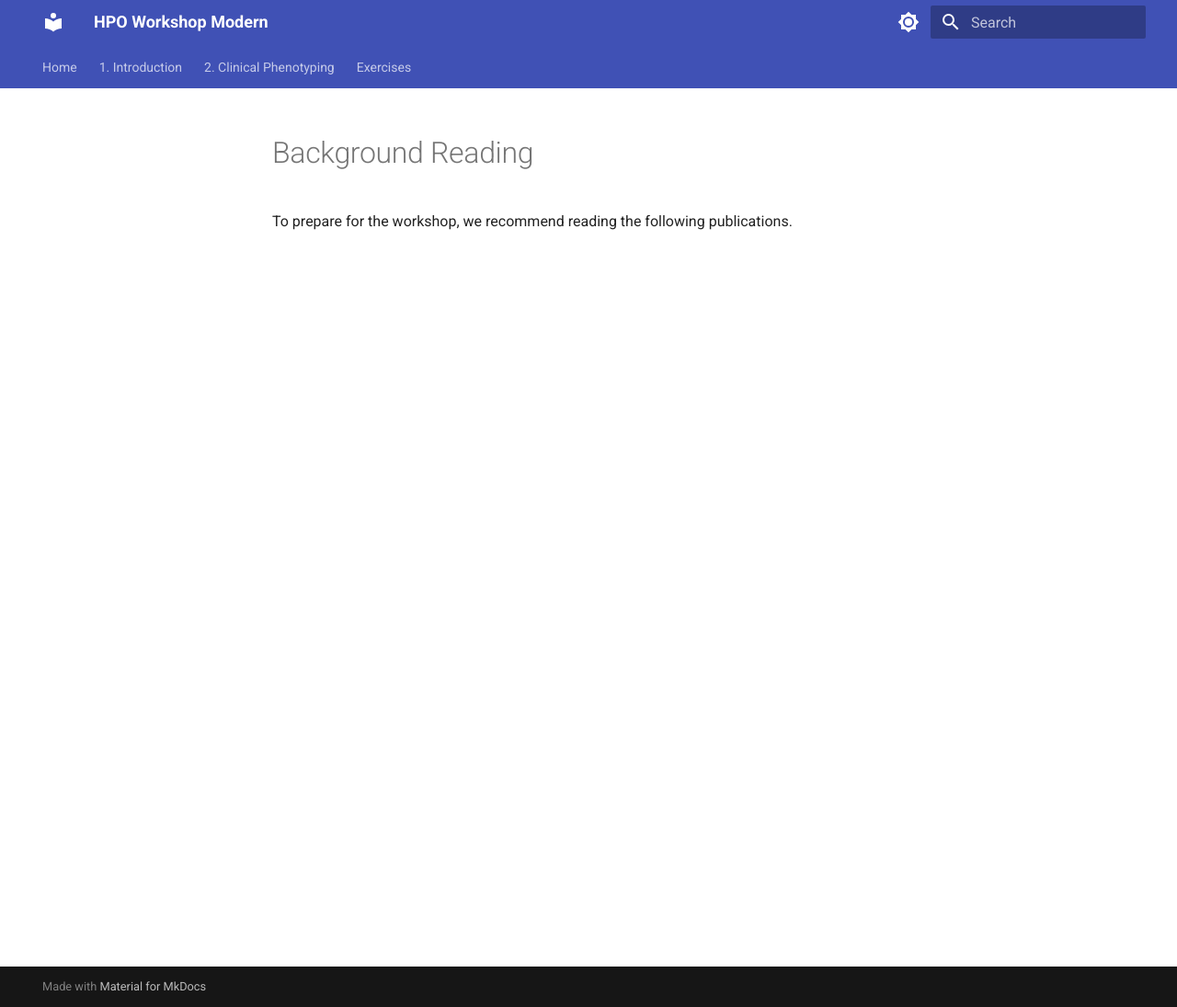
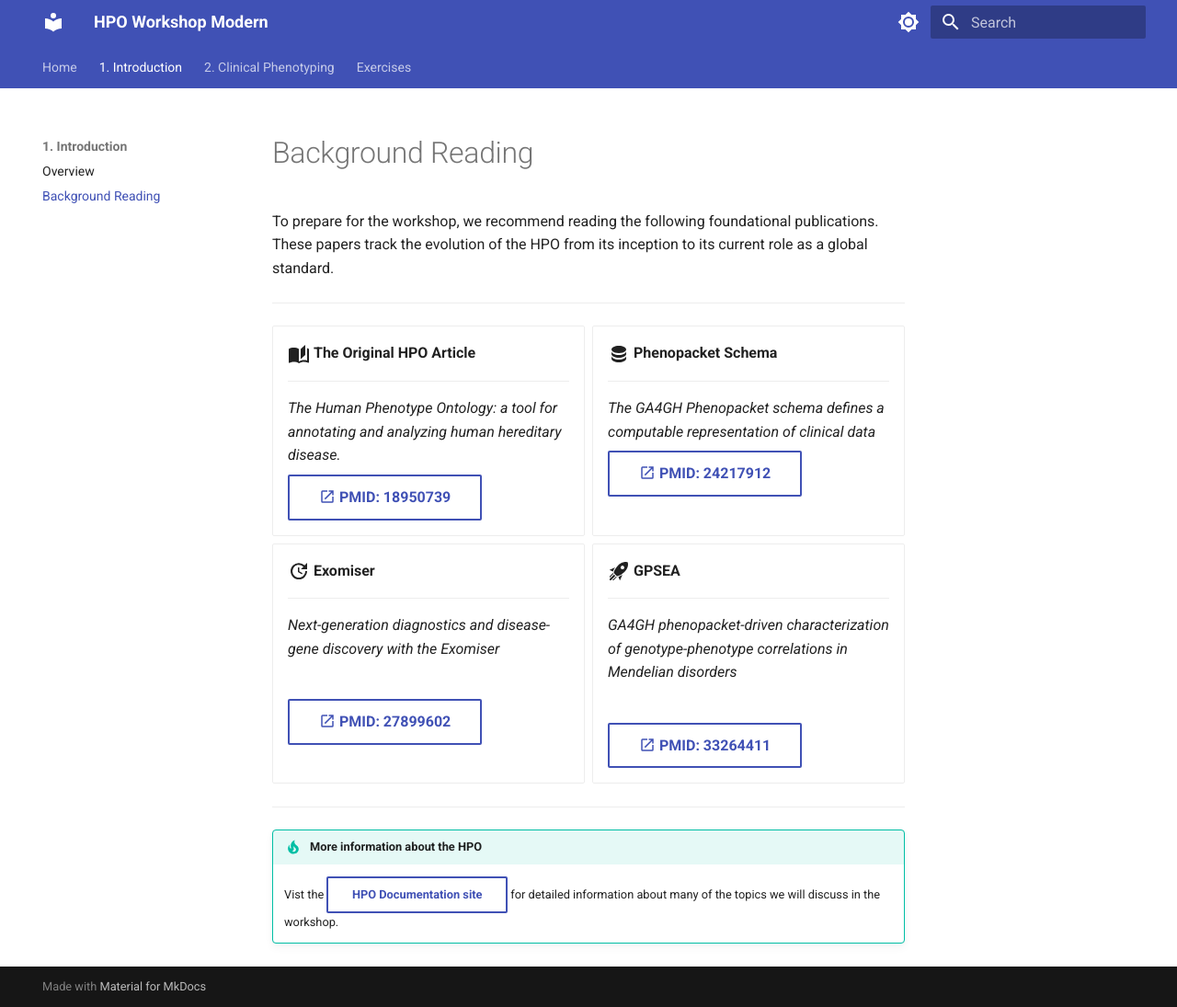
Before and after one commit to P2GX/HpoWorkshop, an MkDocs documentation site: the page built from docs/introduction/reading.md, in a window 1280 px wide and 1095 px high. Shown: the whole window at 92% size. Built offline with MkDocs 1.6.1 and Material for MkDocs 9.7.7, drawn with Linux system fonts in a browser that asks for light colours.

Commit message:
phenotyping

```diff
--- a/docs/introduction/reading.md
+++ b/docs/introduction/reading.md
@@ -1,3 +1,50 @@
 # Background Reading
 
-To prepare for the workshop, we recommend reading the following publications.
+To prepare for the workshop, we recommend reading the following foundational publications. These papers track the evolution of the HPO from its inception to its current role as a global standard.
+
+---
+
+<div class="grid cards" markdown>
+
+-   :material-book-open-page-variant:{ .lg .middle } __The Original HPO Article__
+
+    ---
+
+    *The Human Phenotype Ontology: a tool for annotating and analyzing human hereditary disease.*
+
+    [:material-open-in-new: PMID: 18950739](https://pubmed.ncbi.nlm.nih.gov/18950739/){:target="_blank" .md-button }
+
+-   :material-database:{ .lg .middle } __Phenopacket Schema__
+
+    ---
+
+    *The GA4GH Phenopacket schema defines a computable representation of clinical data*
+
+    [:material-open-in-new: PMID: 24217912](https://pubmed.ncbi.nlm.nih.gov/35705716/){:target="_blank" .md-button }
+
+-   :material-update:{ .lg .middle } __Exomiser__
+
+    ---
+
+    *Next-generation diagnostics and disease-gene discovery with the Exomiser*
+
+    <br>
+
+    [:material-open-in-new: PMID: 27899602](https://pubmed.ncbi.nlm.nih.gov/26562621/){:target="_blank" .md-button }
+
+-   :material-rocket-launch:{ .lg .middle } __GPSEA__
+
+    ---
+
+    *GA4GH phenopacket-driven characterization of genotype-phenotype correlations in Mendelian disorders*
+
+    <br>
+
+    [:material-open-in-new: PMID: 33264411](https://pubmed.ncbi.nlm.nih.gov/41443197/){:target="_blank" .md-button }
+
+</div>
+
+---
+
+!!! tip "More information about the HPO"
+    Vist the [HPO Documentation site](https://obophenotype.github.io/human-phenotype-ontology/){:target="_blank" .md-button } for detailed information about many of the topics we will discuss in the workshop.
--- a/mkdocs.yml
+++ b/mkdocs.yml
@@ -32,6 +32,12 @@ markdown_extensions:
   - pymdownx.tabbed:           # Tabbed content for different OS instructions
       alternate_style: true
   - attr_list                  # For image alignment
+  - md_in_html
+  - pymdownx.emoji:
+      emoji_index: !!python/name:material.extensions.emoji.twemoji
+      emoji_generator: !!python/name:material.extensions.emoji.to_svg
+  - pymdownx.superfences         # Needed for complex layouts
+  - pymdownx.magiclink
 
 plugins:
   - search
@@ -44,12 +50,11 @@ nav:
   - Home: index.md
   - 1. Introduction:
       - Overview: introduction/index.md
+      - Background Reading: introduction/reading.md
   - 2. Clinical Phenotyping:
-      - Finding terms: phenotyping/hpobrowser.md
-      - HPO Browsers terms: phenotyping/browsers.md
-      - Phenomizer: topics/phenomizer.md
-      - Encoding Clinical Data: topics/encoding-clinical.md
-      - Exomiser: topics/exomiser.md
+      - Navigating the HPO website: phenotyping/hpobrowser.md
+      - HPO Browsers: phenotyping/browsers.md
+      - Encoding Clinical Data: phenotyping/encoding-clinical.md
   - Exercises:
       - Phenomizer Exercise: exercises/ex1_phenomizer.md
       - Exomiser Exercise: exercises/ex2_exomiser.md
```
Also changed, not shown: docs/phenopackets/index.md (added, +1 -0 lines), docs/phenotyping/encoding-answers.md (+36 -28 lines), docs/phenotyping/encoding.md (+1 -1 lines), docs/phenotyping/hpo-answers.md (added, +38 -0 lines), docs/phenotyping/hpobrowser.md (+5 -5 lines), docs/img/hpo-main-search.png (added), docs/img/pulmonary-insufficiency-diseases.png (added), docs/img/pulmonary-insufficiency-genes.png (added), docs/img/pulmonary-insufficiency.png (added), docs/img/sutural-cataract-hierarchy.png (added), docs/img/sutural-cataract-ols.png (added).
